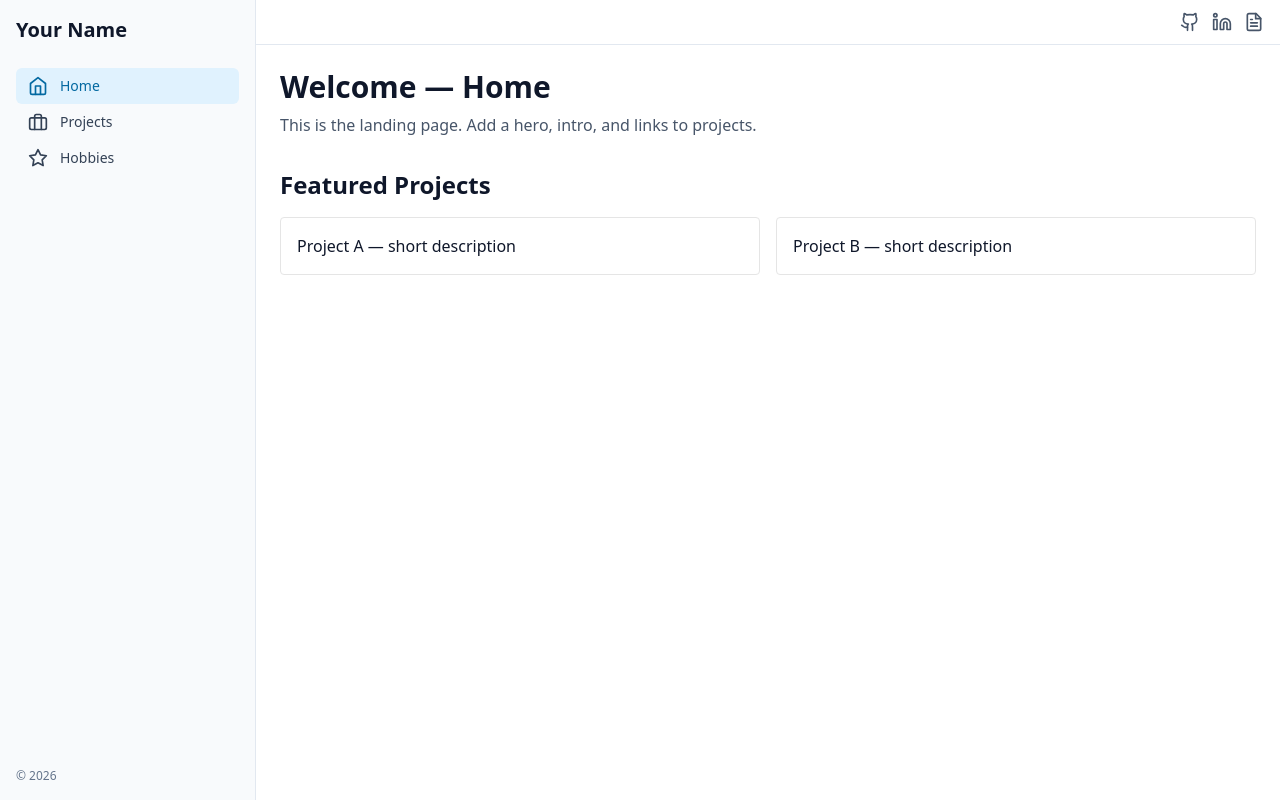
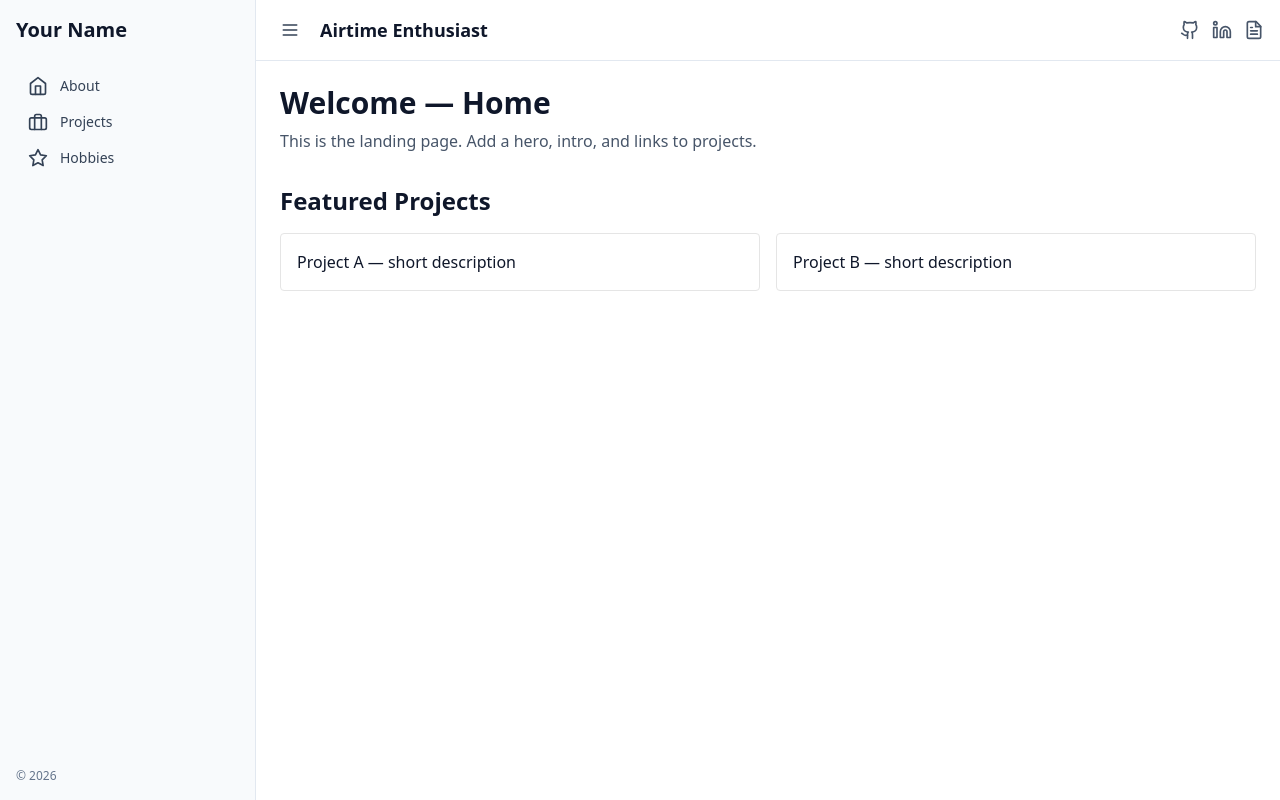
Before and after one commit to airtimeEnthusiast/PortfolioWebPage, a React (Vite) app: page /home in a window 1280 px wide. Built offline with nearby package versions, Linux system fonts and the light colour scheme; no server answers.

Commit message:
Added basic layout

```diff
--- a/package.json
+++ b/package.json
@@ -19,6 +19,7 @@
     "clsx": "^1.2.1",
     "firebase-admin": "^13.8.0",
     "lucide-react": "^0.264.0",
+  "firebase": "^10.9.0",
     "radix-ui": "^1.4.3",
     "react": "^18.2.0",
     "react-dom": "^18.2.0",
--- a/src/App.tsx
+++ b/src/App.tsx
@@ -2,6 +2,7 @@ import React from 'react'
 import { BrowserRouter, Routes, Route, Navigate } from 'react-router-dom'
 import Layout from '@/ui/components/Layout'
 import Home from '@/ui/pages/Home'
+import About from '@/ui/pages/About'
 import Projects from '@/ui/pages/Projects'
 import Hobbies from '@/ui/pages/Hobbies'
 
@@ -12,6 +13,7 @@ export default function App() {
         <Routes>
           <Route path="/" element={<Navigate to="/home" replace />} />
           <Route path="/home" element={<Home />} />
+          <Route path="/about" element={<About />} />
           <Route path="/projects" element={<Projects />} />
           <Route path="/hobbies" element={<Hobbies />} />
         </Routes>
--- a/src/ui/components/Layout.tsx
+++ b/src/ui/components/Layout.tsx
@@ -1,13 +1,15 @@
-import React from 'react'
+import React, { useState } from 'react'
 import Sidebar from './Sidebar'
 import TopNav from './TopNav'
 
 const Layout: React.FC<{ children: React.ReactNode }> = ({ children }) => {
+  const [collapsed, setCollapsed] = useState(false)
+
   return (
     <div className="min-h-screen flex bg-white text-slate-900">
-      <Sidebar />
+      <Sidebar collapsed={collapsed} />
       <div className="flex-1 flex flex-col">
-        <TopNav />
+        <TopNav onToggle={() => setCollapsed((s) => !s)} />
         <main className="p-6">{children}</main>
       </div>
     </div>
--- a/src/ui/components/Sidebar.tsx
+++ b/src/ui/components/Sidebar.tsx
@@ -3,15 +3,20 @@ import { NavLink } from 'react-router-dom'
 import { Home, Briefcase, Star } from 'lucide-react'
 
 const links = [
-  { to: '/home', label: 'Home', icon: <Home className="w-5 h-5" /> },
+  { to: '/about', label: 'About', icon: <Home className="w-5 h-5" /> },
   { to: '/projects', label: 'Projects', icon: <Briefcase className="w-5 h-5" /> },
   { to: '/hobbies', label: 'Hobbies', icon: <Star className="w-5 h-5" /> }
 ]
 
-export default function Sidebar() {
+export default function Sidebar({ collapsed = false }: { collapsed?: boolean }) {
   return (
-    <aside className="hidden md:flex md:flex-col md:w-64 bg-slate-50 border-r border-slate-200 p-4">
-      <div className="mb-6 text-xl font-semibold">Your Name</div>
+    // Sidebar: visible on md+. When `collapsed` is true, show icons only (narrow).
+    <aside
+      className={`hidden md:flex md:flex-col bg-slate-50 border-r border-slate-200 p-4 transition-all duration-150 ${
+        collapsed ? 'md:w-20' : 'md:w-64'
+      }`}
+    >
+      <div className={`mb-6 font-semibold ${collapsed ? 'text-sm' : 'text-xl'}`}>Your Name</div>
       <nav className="flex-1">
         {links.map((l) => (
           <NavLink
@@ -22,11 +27,11 @@ export default function Sidebar() {
             }
           >
             {l.icon}
-            <span>{l.label}</span>
+            {!collapsed && <span>{l.label}</span>}
           </NavLink>
         ))}
       </nav>
-      <div className="mt-6 text-xs text-slate-500">© {new Date().getFullYear()}</div>
+      <div className={`mt-6 text-xs text-slate-500 ${collapsed ? 'hidden' : ''}`}>© {new Date().getFullYear()}</div>
     </aside>
   )
 }
--- a/src/ui/components/TopNav.tsx
+++ b/src/ui/components/TopNav.tsx
@@ -1,9 +1,22 @@
 import React from 'react'
-import { Github, Linkedin, FileText } from 'lucide-react'
+import { Github, Linkedin, FileText, Menu } from 'lucide-react'
 
-export default function TopNav() {
+export default function TopNav({ onToggle }: { onToggle?: () => void }) {
   return (
-    <header className="w-full border-b border-slate-200 bg-white px-4 py-3 flex items-center justify-end gap-3">
+    <header className="w-full border-b border-slate-200 bg-white px-4 py-3 flex items-center justify-between gap-3">
+      <div className="flex items-center gap-3">
+        {/* toggle visible on md and above */}
+        <button
+          onClick={onToggle}
+          className="hidden md:inline-flex p-2 rounded-md text-slate-700 hover:bg-slate-100"
+          aria-label="Toggle sidebar"
+        >
+          <Menu className="w-5 h-5" />
+        </button>
+        <div className="text-lg font-semibold hidden md:block">Airtime Enthusiast</div>
+      </div>
+
+      <div className="flex items-center gap-3">
         <a href="#" aria-label="GitHub" className="text-slate-600 hover:text-slate-900">
           <Github className="w-5 h-5" />
         </a>
@@ -13,6 +26,7 @@ export default function TopNav() {
         <a href="#" aria-label="Resume" className="text-slate-600 hover:text-slate-900">
           <FileText className="w-5 h-5" />
         </a>
+      </div>
     </header>
   )
 }
--- /dev/null
+++ b/src/ui/pages/About.tsx
@@ -0,0 +1,73 @@
+import React, { useEffect, useState } from 'react'
+import { fetchResume } from '../../firebase/client'
+
+type Resume = any
+
+const About: React.FC = () => {
+  const [resume, setResume] = useState<Resume | null>(null)
+  const [loading, setLoading] = useState(true)
+  const [error, setError] = useState<string | null>(null)
+
+  useEffect(() => {
+    let mounted = true
+
+    fetchResume()
+      .then((doc) => {
+        if (!mounted) return
+        if (!doc) {
+          setError('No resume found')
+          return
+        }
+        // support both { data: <resume> } and top-level resume
+        setResume((doc as any).data ?? doc)
+      })
+      .catch((e: unknown) => setError(String(e)))
+      .finally(() => mounted && setLoading(false))
+
+    return () => {
+      mounted = false
+    }
+  }, [])
+
+  if (loading) return <div>Loading resume…</div>
+  if (error) return <div>Error: {error}</div>
+  if (!resume) return <div>No resume data</div>
+
+  return (
+    <div className="max-w-3xl">
+      <h1 className="text-2xl font-bold mb-4">About / Resume</h1>
+      {resume.name && <h2 className="text-xl font-semibold">{resume.name}</h2>}
+      {resume.contact && (
+        <div className="mt-3">
+          <h3 className="font-medium">Contact</h3>
+          <div className="text-sm text-slate-600">{JSON.stringify(resume.contact)}</div>
+        </div>
+      )}
+
+      {resume.summary && (
+        <section className="mt-4">
+          <h3 className="font-medium">Summary</h3>
+          <p className="text-sm text-slate-700">{resume.summary}</p>
+        </section>
+      )}
+
+      {Array.isArray(resume.experience) && (
+        <section className="mt-4">
+          <h3 className="font-medium">Experience</h3>
+          <ul className="list-disc pl-5 text-sm text-slate-700">
+            {resume.experience.map((job: any, i: number) => (
+              <li key={i} className="mb-2">
+                <div className="font-semibold">{job.title} — {job.company}</div>
+                <div className="text-xs text-slate-500">{job.dates}</div>
+                {job.description && <div className="text-sm">{job.description}</div>}
+              </li>
+            ))}
+          </ul>
+        </section>
+      )}
+
+    </div>
+  )
+}
+
+export default About
```
Lines whose indentation alone changed are shown as unchanged.
